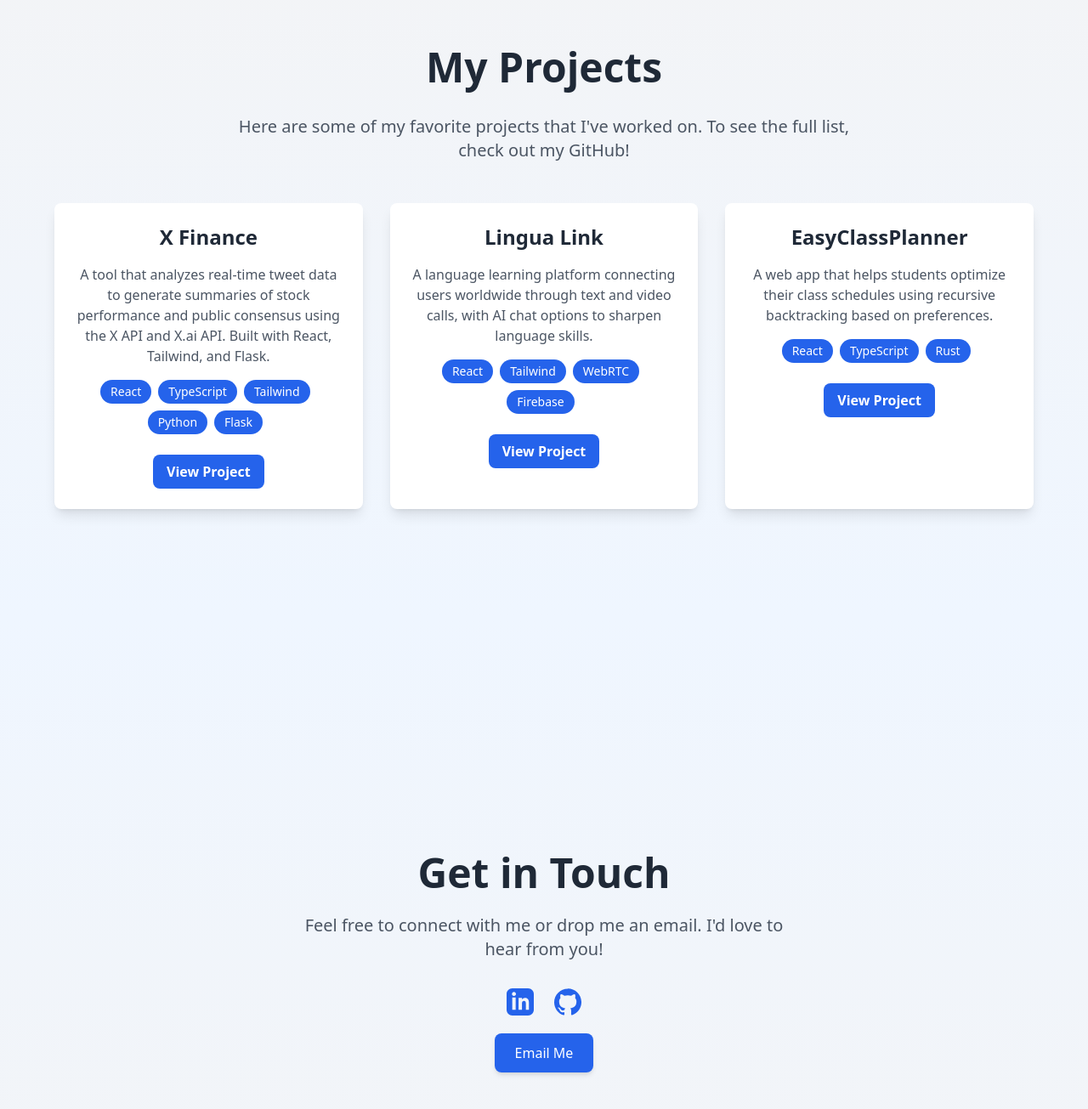
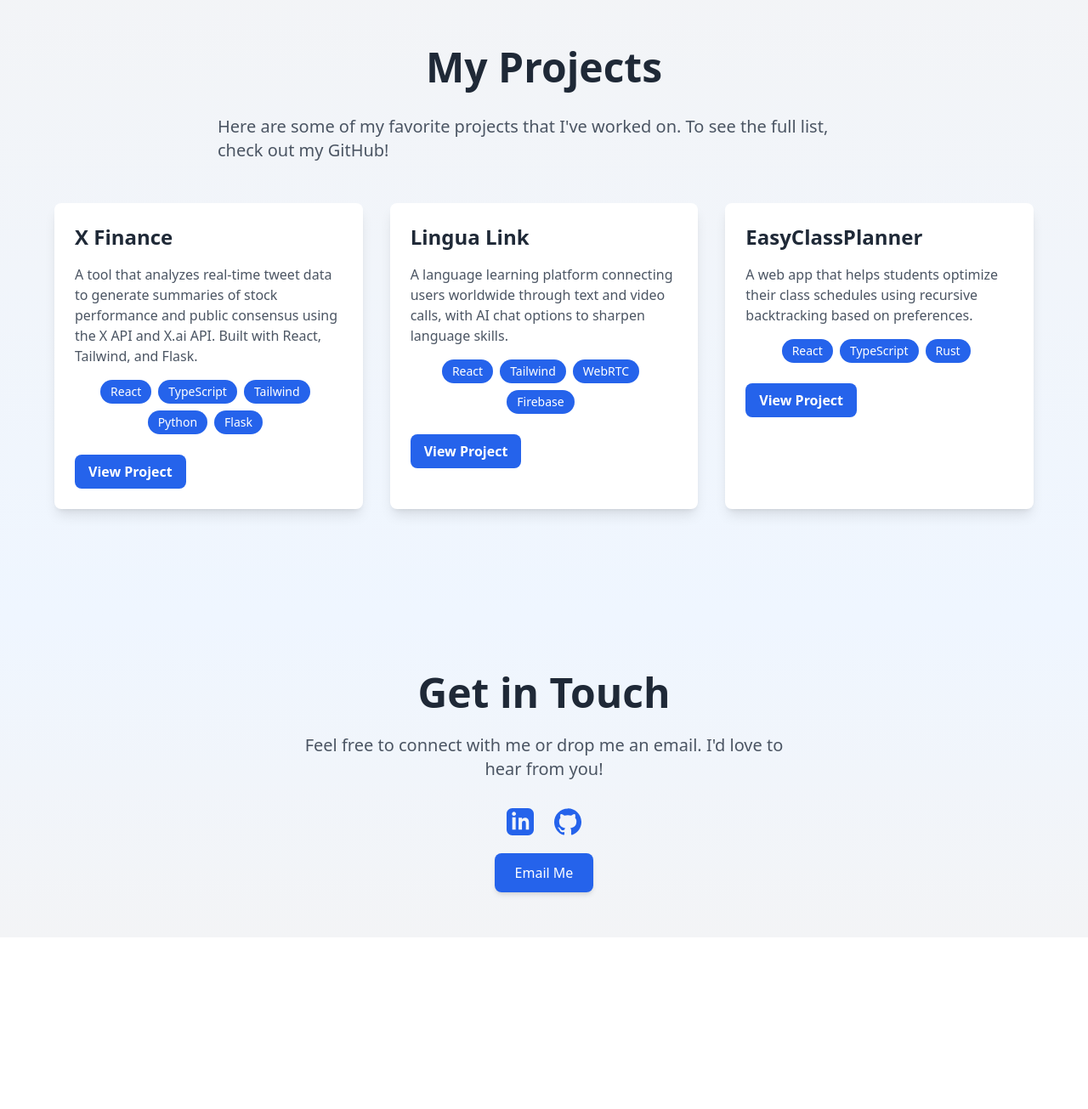
Before and after one commit to william-riser/personal-portfolio, a React (Vite) app: page / in a window 1280 px wide. Shown: the part 873-2178 px from the top of the page at 85% size. After the commit the page ends 1976 px from the top, so only its background shows below. Built offline with nearby package versions, Linux system fonts and the light colour scheme.

Commit message:
add link to concentration

```diff
--- a/src/components/GetInTouch.tsx
+++ b/src/components/GetInTouch.tsx
@@ -11,7 +11,7 @@ const GetInTouch: React.FC = () => {
     <section
       id="contact"
       ref={ref}
-      className={`min-h-screen bg-gradient-to-b from-blue-50 to-gray-100 flex justify-center items-center py-16 px-4 md:px-8 transition-all duration-700 ${
+      className={` bg-gradient-to-b from-blue-50 to-gray-100 flex justify-center items-center py-16 px-4 md:px-8 transition-all duration-700 ${
         inView ? "opacity-100 translate-y-0" : "opacity-0 translate-y-10"
       }`}
     >
--- a/src/components/Landing.tsx
+++ b/src/components/Landing.tsx
@@ -1,6 +1,13 @@
 import profile from "/public/images/profile.jpg";
 
 const Landing: React.FC = () => {
+
+  const redirect = (url: string) => {
+    return () => {
+      window.open(url, "_blank");
+    };
+  };
+
   return (
     <section
       id="home"
@@ -21,7 +28,7 @@ const Landing: React.FC = () => {
           <span className="font-semibold text-blue-500">
             Northeastern University
           </span>{" "}
-          with a concentration in <span className="text-blue-600">Artificial
+          with a concentration in <span onClick={redirect(`https://catalog.northeastern.edu/undergraduate/computer-information-science/computer-science/bscs/#ARIN`)} className="cursor-pointer text-blue-600">Artificial
             Intelligence</span>.
           I love exploring new ideas at hackathons, working on
           fun side projects, and collaborating with teams.
--- a/src/components/Projects.tsx
+++ b/src/components/Projects.tsx
@@ -39,8 +39,8 @@ const Projects: React.FC = () => {
         inView ? "opacity-100 translate-y-0" : "opacity-0 translate-y-10"
       }`}
     >
-      <div className="max-w-6xl w-full text-center">
-        <h2 className="text-4xl md:text-5xl font-extrabold text-gray-800 mb-8">
+      <div className="max-w-6xl w-full">
+        <h2 className="text-center text-4xl md:text-5xl font-extrabold text-gray-800 mb-8">
           My Projects
         </h2>
         <p className="text-lg md:text-xl text-gray-600 mb-12 max-w-3xl mx-auto">
@@ -73,7 +73,7 @@ const Projects: React.FC = () => {
                 href={project.link}
                 target="_blank"
                 rel="noopener noreferrer"
-                className="inline-block bg-blue-600 text-white font-bold py-2 px-4 rounded-lg hover:bg-blue-700 transition-colors duration-200"
+                className="inline-block  bg-blue-600 text-white font-bold py-2 px-4 rounded-lg hover:bg-blue-700 transition-colors duration-200"
               >
                 View Project
               </a>
```
